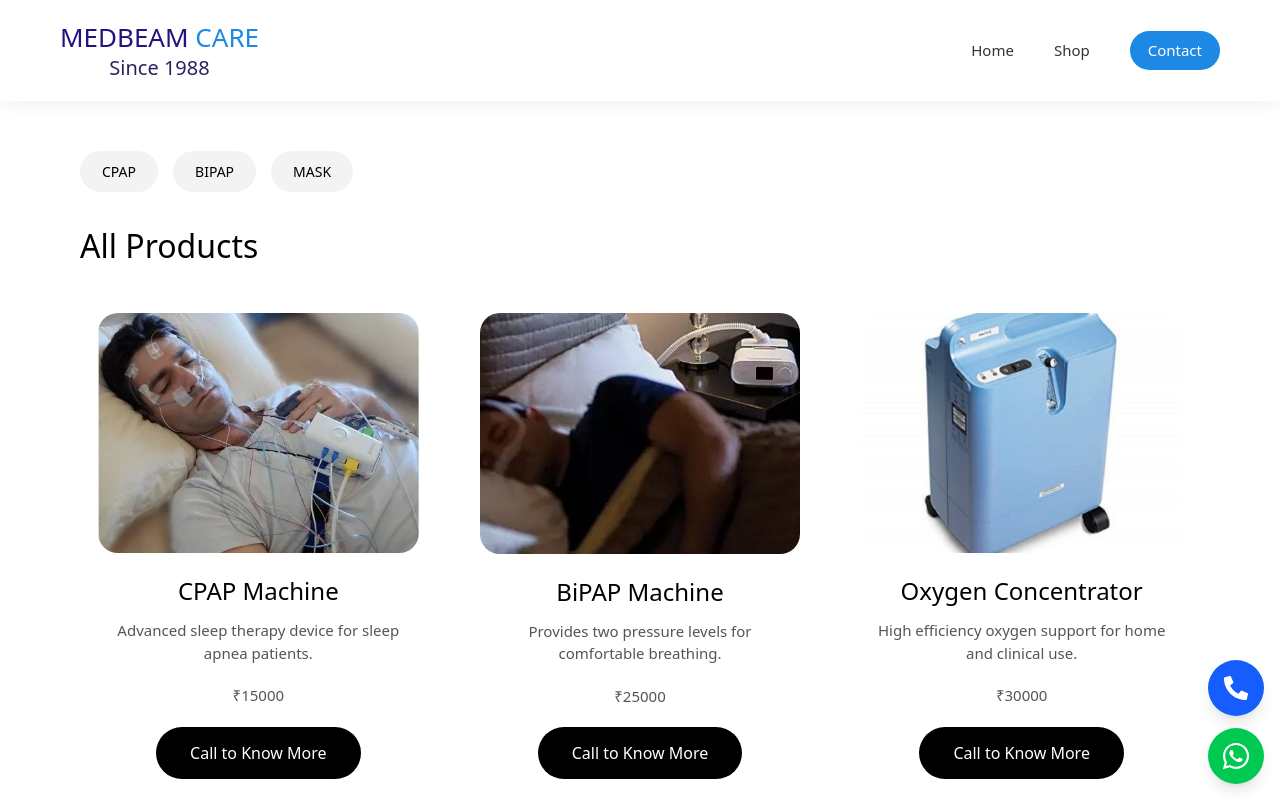
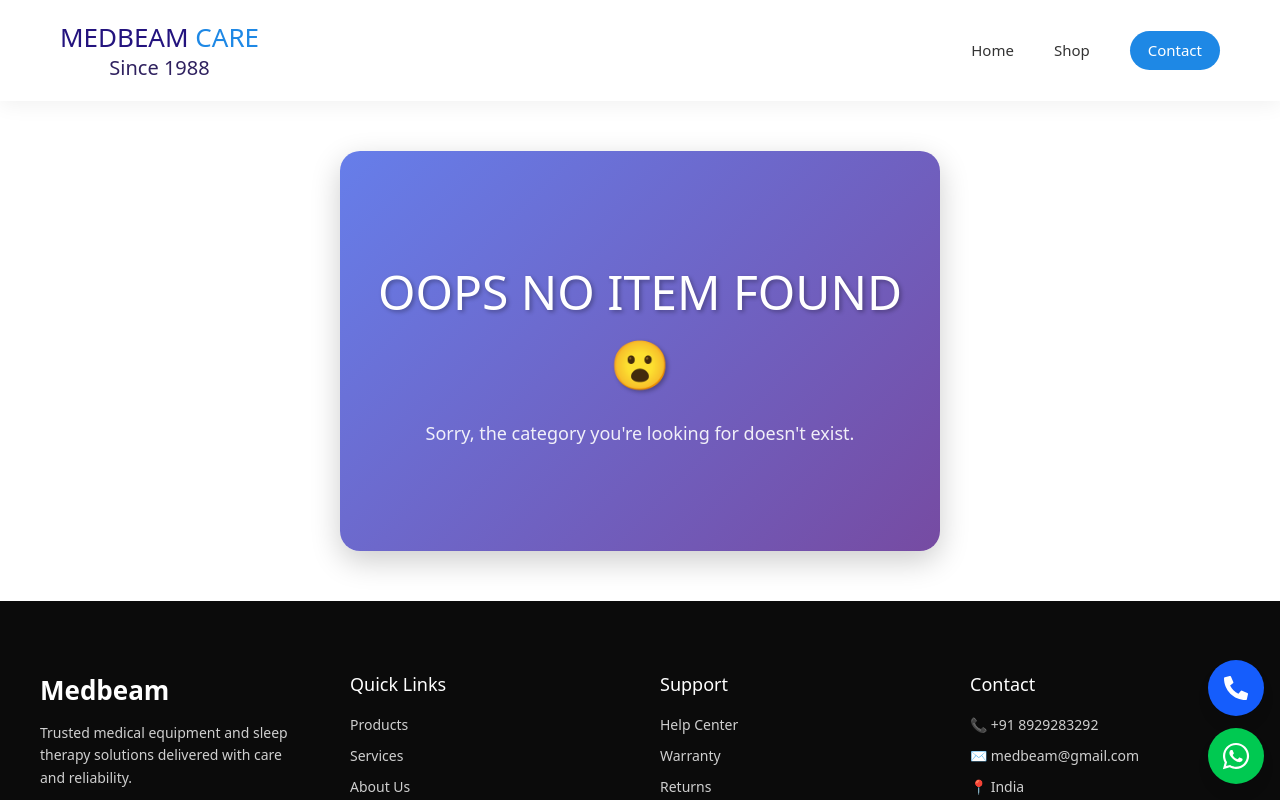
Before and after one commit to ranaashu0813/meddybeam-frontend, a React app: page /shop in a window 1280 px wide. Shown: the top 800 px of the page. Built offline with nearby package versions, Linux system fonts and the light colour scheme; the HTML template or start-up script is replaced by a standard one.

Commit message:
ADDED MORE CATAGORIES

```diff
--- a/src/components/Categories.css
+++ b/src/components/Categories.css
@@ -31,9 +31,10 @@
 
 /* ROW */
 .categories-container {
-  display: flex;
+  display: grid;
+  grid-template-columns: repeat(auto-fit, minmax(200px, 1fr));
   gap: 60px;
-  align-items: center;
+  justify-items: center;
 }
 
 /* CARD */
@@ -105,7 +106,7 @@
 
   .categories-container {
     gap: 40px;
-    flex-wrap: wrap;
+    grid-template-columns: repeat(auto-fit, minmax(170px, 1fr));
   }
 
   .circle-outer {
@@ -120,9 +121,13 @@
 }
 
 @media (max-width: 600px) {
+  .categories-section {
+    padding: 30px 20px;
+  }
+
   .categories-container {
-    flex-direction: column;
-    align-items: flex-start;
+    gap: 30px;
+    grid-template-columns: repeat(auto-fit, minmax(150px, 1fr));
   }
 
   .circle-outer {
--- a/src/components/Shop.css
+++ b/src/components/Shop.css
@@ -146,6 +146,38 @@ a {
 }
 
 /* ========================= */
+/* ERROR MESSAGE */
+/* ========================= */
+
+.error-message {
+  text-align: center;
+  padding: 100px 20px;
+  background: linear-gradient(135deg, #667eea 0%, #764ba2 100%);
+  color: white;
+  min-height: 50vh;
+  display: flex;
+  flex-direction: column;
+  justify-content: center;
+  align-items: center;
+  border-radius: 20px;
+  margin: 50px auto;
+  max-width: 600px;
+  box-shadow: 0 10px 30px rgba(0, 0, 0, 0.2);
+  animation: fadeIn 0.8s ease-in-out;
+}
+
+.error-message h1 {
+  font-size: 48px;
+  margin-bottom: 20px;
+  text-shadow: 2px 2px 4px rgba(0, 0, 0, 0.3);
+}
+
+.error-message p {
+  font-size: 18px;
+  opacity: 0.9;
+}
+
+/* ========================= */
 /* RESPONSIVE */
 /* ========================= */
 
--- a/src/components/Shop.tsx
+++ b/src/components/Shop.tsx
@@ -3,41 +3,53 @@ import { useNavigate, useParams } from "react-router-dom";
 import products from "../data/products";
 import ProductCard from "./ProductCard";
 import "./Shop.css";
-
-const tabs = ["cpap", "bipap", "mask"];
+import categories from "../data/Catagories";
 
 const Shop: React.FC = () => {
   const navigate = useNavigate();
   const { category } = useParams();
 
+  // Use all categories for shop tabs
+  const shopCategories = categories;
+
   // ✅ filter logic
+  if (!category || !shopCategories.some(cat => cat.link.toLowerCase() === category.toLowerCase())) {
+    return (
+      <div className="error-message">
+        <h1>OOPS NO ITEM FOUND 😮</h1>
+        <p>Sorry, the category you're looking for doesn't exist.</p>
+      </div>
+    );
+  }
   const filteredProducts = category
     ? products.filter(
         (item) => item.category.toLowerCase() === category.toLowerCase()
       )
     : products;
 
+  const currentCat = shopCategories.find(cat => cat.link.toLowerCase() === category?.toLowerCase());
+
   return (
     <div className="shop-container">
 
       {/* ✅ TABS */}
       <div className="tabs">
-        {tabs.map((tab) => (
+        {shopCategories.map((cat) => (
           <button
-            key={tab}
+            key={cat.id}
             className={`tab-btn ${
-              category === tab ? "active-tab" : ""
+              category?.toLowerCase() === cat.link.toLowerCase() ? "active-tab" : ""
             }`}
-            onClick={() => navigate(`/shop/${tab}`)}
+            onClick={() => navigate(`/shop/${cat.link}`)}
           >
-            {tab.toUpperCase()}
+            {cat.title.toUpperCase()}
           </button>
         ))}
       </div>
 
       {/* TITLE */}
       <h1 className="shop-title">
-        {category ? `${category} Products` : "All Products"}
+        {currentCat ? `${currentCat.title} Products` : "All Products"}
       </h1>
 
       {/* PRODUCTS */}
--- a/src/data/Catagories.ts
+++ b/src/data/Catagories.ts
@@ -1,6 +1,8 @@
 import image1 from "../assets/i1.jpeg";
 import image2 from "../assets/i5.jpeg";
 import image3 from "../assets/i3.jpeg";
+import image4 from "../assets/i4.jpeg";
+import image6 from "../assets/i6.jpeg";
 import type { Category } from "../types/Catagories";
 
 
@@ -19,9 +21,22 @@ const categories: Category[] = [
   },
   {
     id: 3,
-    title: "Mask & Accessories",
+    title: "Masks",
     image: image3,
     link: "mask",
+  },
+  {
+    id: 4,
+    title: "Accessories",
+    image: image4,
+    link: "accessories",
+  },
+
+  {
+    id: 5,
+    title: "Others",
+    image: image6,
+    link: "others",
   },
 ];
 
--- a/src/data/products.ts
+++ b/src/data/products.ts
@@ -22,8 +22,8 @@ const products: Product[] = [
   },
   {
     id: 2,
-    name: "BiPAP Machine",
-    category: "bipap",  // ✅ ADD THIS
+    name: "others",
+    category: "others",  // ✅ ADD THIS
     description: "Provides two pressure levels for comfortable breathing.",
     image: image2,
     price: 25000,
@@ -31,7 +31,7 @@ const products: Product[] = [
   {
     id: 3,
     name: "Oxygen Concentrator",
-    category: "oxygen", // ✅ ADD THIS
+    category: "Accessories", // ✅ ADD THIS
     description: "High efficiency oxygen support for home and clinical use.",
     image: image3,
     price: 30000,
@@ -54,9 +54,9 @@ const products: Product[] = [
   },
   {
     id: 6,
-    name: "CPAP Machine",
-    category: "cpap",
-    description: "cpap third hand",
+    name: "bipap Machine",
+    category: "bipap",
+    description: "bipap third hand",
     image: image6,
     price: 12000,
   },
```
